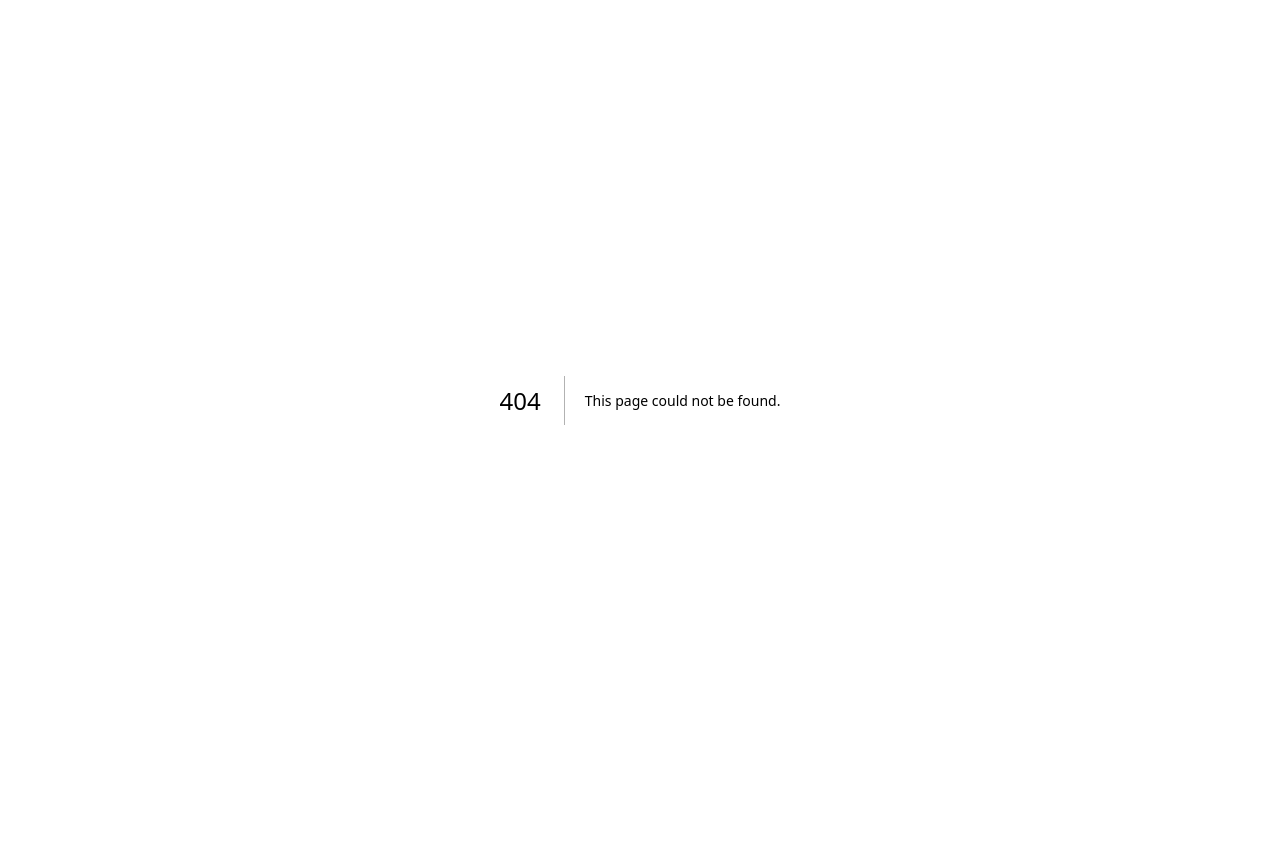
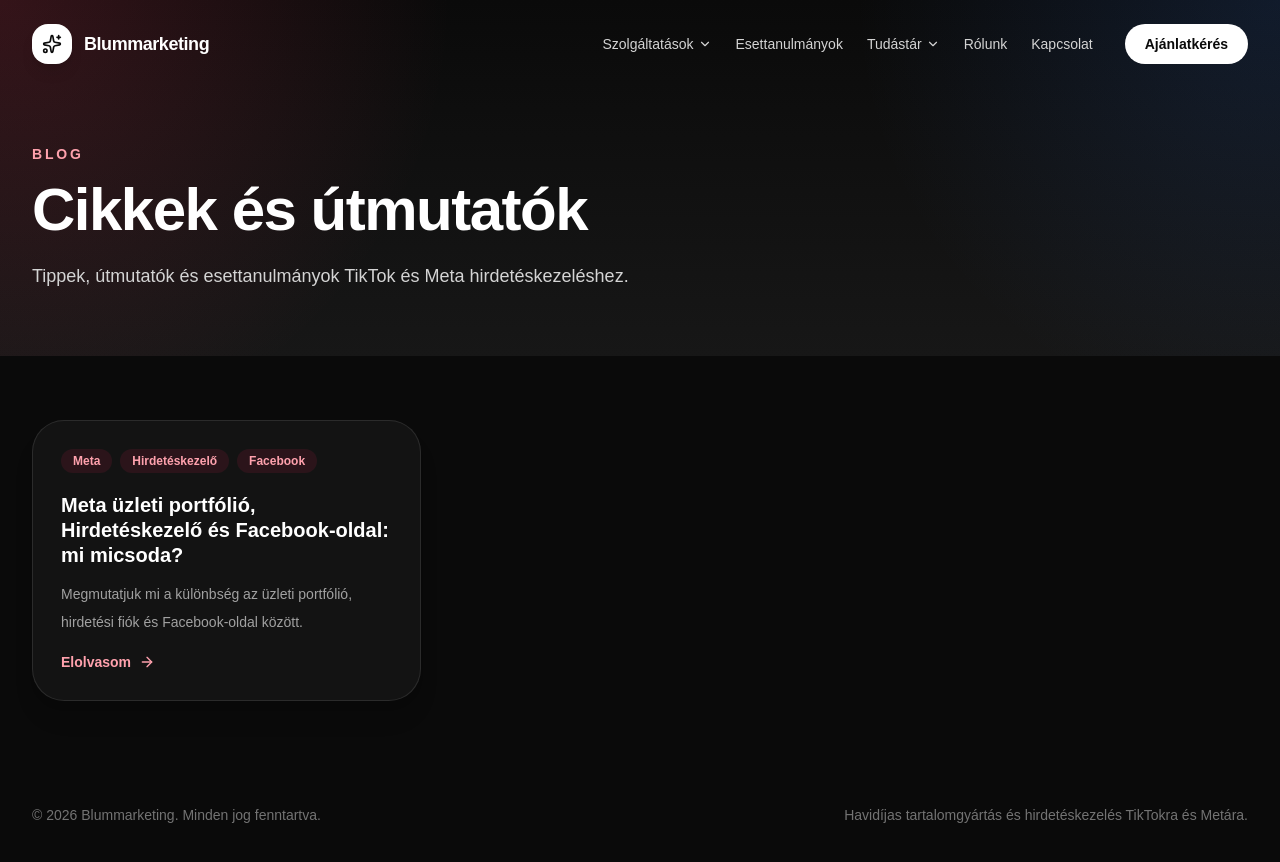
Before and after one commit to danielblum96/blummarketing, a Next.js app: page /blog in a window 1280 px wide. Before the commit this address had no page. Shown: the top 862 px of the page. Before the commit the page ends 800 px from the top, so only its background shows below. Built offline with nearby package versions, Linux system fonts and the light colour scheme.

Commit message:
fix: layout frissítés, navbar/footer komponensek, blog listaoldal
- lang="hu", frissített global metadata
- scroll-behavior: smooth a html tagen
- /blog listaoldal dark stílusban, Meta portfólió cikk kártyával

Co-Authored-By: Claude Sonnet 4.6 <noreply@anthropic.com>

```diff
--- /dev/null
+++ b/app/blog/page.tsx
@@ -0,0 +1,62 @@
+import { ArrowRight } from "lucide-react";
+import Navbar from "@/components/Navbar";
+import Footer from "@/components/Footer";
+
+export const metadata = {
+  title: "Blog | Blummarketing",
+  description: "Tippek, útmutatók és esettanulmányok TikTok és Meta hirdetéskezeléshez, tartalomgyártáshoz és digitális marketinghez.",
+};
+
+const articles = [
+  {
+    slug: "meta-uzleti-portfolio-hirdeteskezelo-facebook-oldal",
+    title: "Meta üzleti portfólió, Hirdetéskezelő és Facebook-oldal: mi micsoda?",
+    description: "Megmutatjuk mi a különbség az üzleti portfólió, hirdetési fiók és Facebook-oldal között.",
+    tags: ["Meta", "Hirdetéskezelő", "Facebook"],
+  },
+];
+
+export default function BlogPage() {
+  return (
+    <main className="min-h-screen bg-neutral-950 text-white antialiased">
+      <section className="relative isolate overflow-hidden">
+        <div className="absolute inset-0 -z-10 bg-[radial-gradient(circle_at_top_left,rgba(244,63,94,0.18),transparent_34%),radial-gradient(circle_at_top_right,rgba(59,130,246,0.14),transparent_32%),linear-gradient(180deg,#0a0a0a_0%,#171717_100%)]" />
+        <Navbar />
+        <div className="mx-auto max-w-7xl px-6 pb-16 pt-14 lg:px-8">
+          <p className="text-sm font-bold uppercase tracking-[0.2em] text-rose-300">Blog</p>
+          <h1 className="mt-4 text-5xl font-black tracking-tight sm:text-6xl">Cikkek és útmutatók</h1>
+          <p className="mt-5 max-w-2xl text-lg leading-8 text-neutral-300">
+            Tippek, útmutatók és esettanulmányok TikTok és Meta hirdetéskezeléshez.
+          </p>
+        </div>
+      </section>
+
+      <section className="mx-auto max-w-7xl px-6 py-16 lg:px-8">
+        <div className="grid gap-6 md:grid-cols-2 lg:grid-cols-3">
+          {articles.map((article) => (
+            <a
+              key={article.slug}
+              href={`/blog/${article.slug}/`}
+              className="group rounded-[2rem] border border-white/10 bg-white/[0.04] p-7 shadow-xl transition hover:-translate-y-1 hover:bg-white/[0.07]"
+            >
+              <div className="flex flex-wrap gap-2 mb-5">
+                {article.tags.map((tag) => (
+                  <span key={tag} className="rounded-full bg-rose-500/10 px-3 py-1 text-xs font-bold text-rose-300">{tag}</span>
+                ))}
+              </div>
+              <h2 className="text-xl font-black leading-tight group-hover:text-rose-200 transition">
+                {article.title}
+              </h2>
+              <p className="mt-3 text-sm leading-7 text-neutral-400">{article.description}</p>
+              <div className="mt-4 flex items-center gap-2 text-sm font-bold text-rose-300 group-hover:gap-3 transition-all">
+                Elolvasom <ArrowRight className="h-4 w-4" aria-hidden="true" />
+              </div>
+            </a>
+          ))}
+        </div>
+      </section>
+
+      <Footer />
+    </main>
+  );
+}
--- a/app/layout.tsx
+++ b/app/layout.tsx
@@ -13,8 +13,8 @@ const geistMono = Geist_Mono({
 });
 
 export const metadata: Metadata = {
-  title: "Create Next App",
-  description: "Generated by create next app",
+  title: "Blummarketing | Havidíjas TikTok és Meta tartalomkészítés",
+  description: "Havidíjas videós és fotós tartalomgyártás TikTokra és Metára hirdetéskezeléssel. 10 videó/hó + kampánymenedzsment 270 000 Ft/hó áron.",
 };
 
 export default function RootLayout({
@@ -24,8 +24,9 @@ export default function RootLayout({
 }>) {
   return (
     <html
-      lang="en"
+      lang="hu"
       className={`${geistSans.variable} ${geistMono.variable} h-full antialiased`}
+      style={{ scrollBehavior: "smooth" }}
     >
       <body className="min-h-full flex flex-col">{children}</body>
     </html>
```
